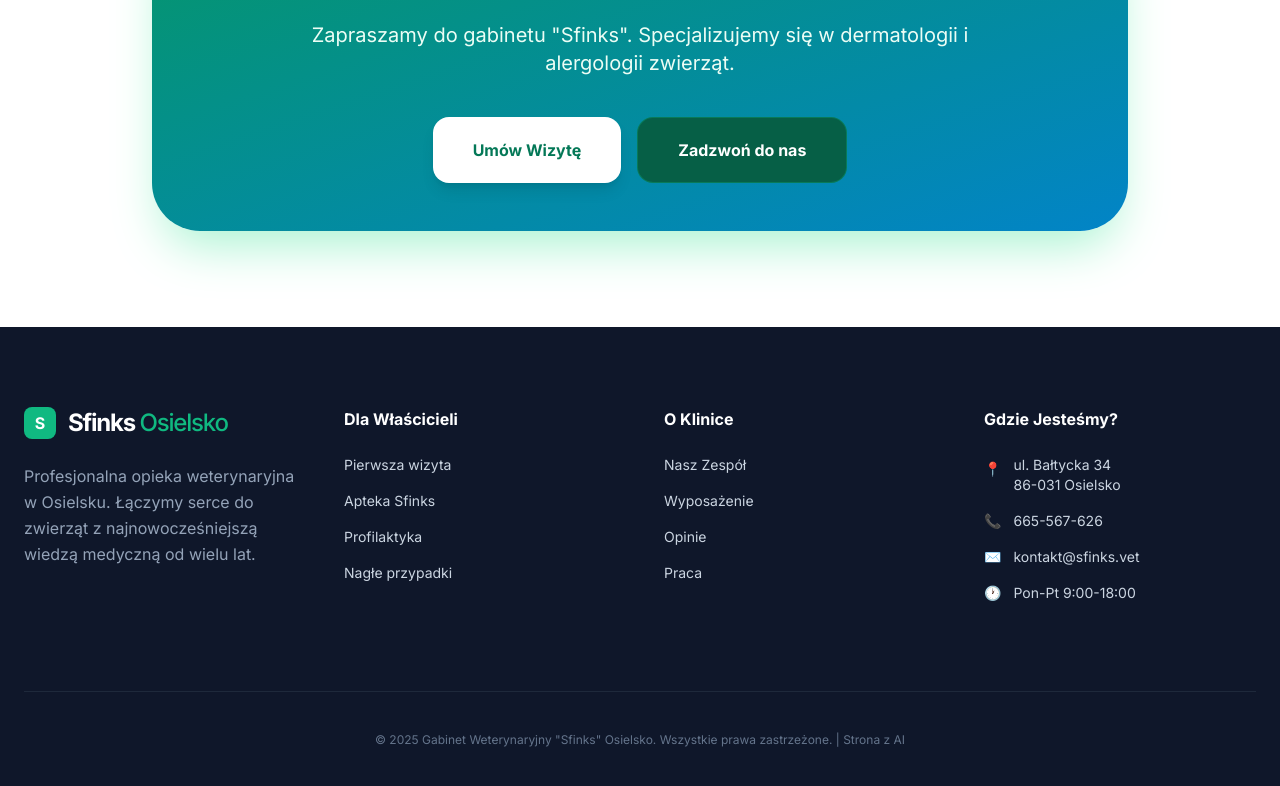
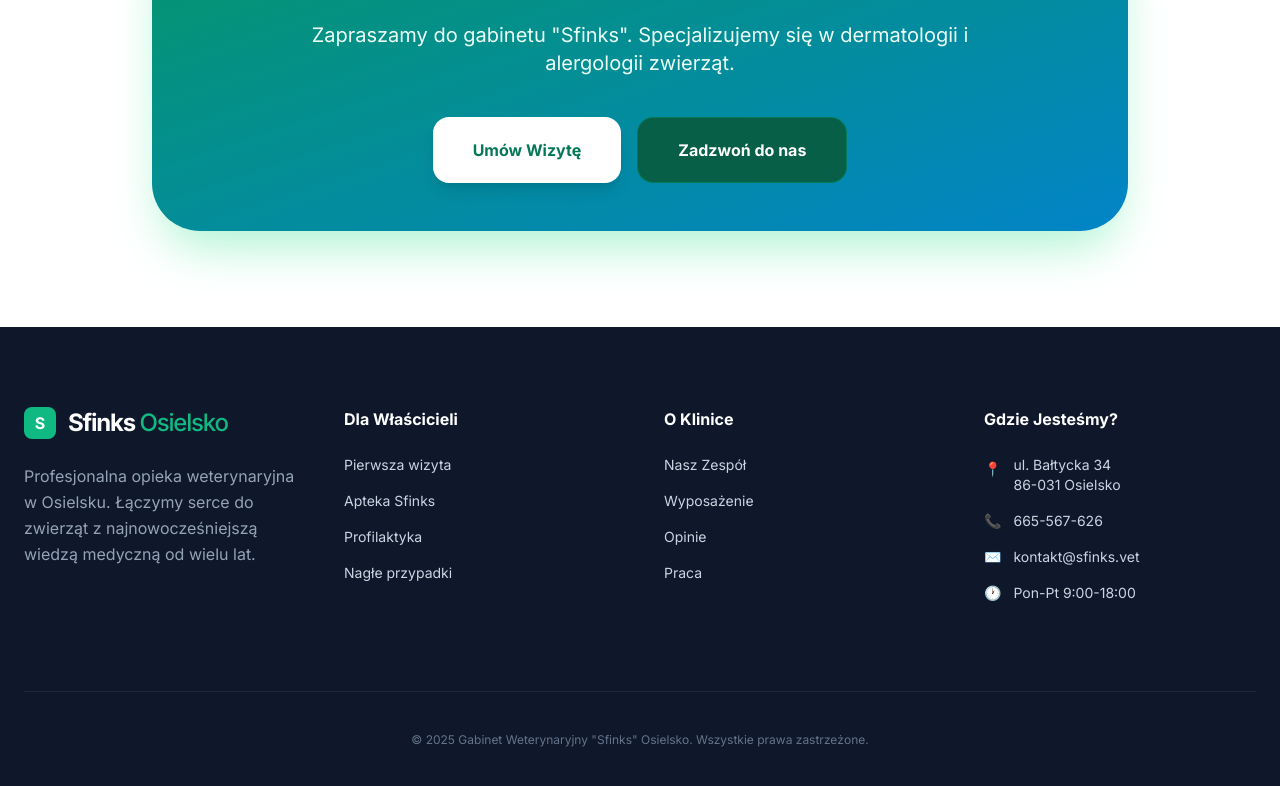
Before and after one commit to Cezet62/sfinks-vet, a React (Vite) app: page / in a window 1280 px wide. Shown: the part 4606-5392 px from the top of the page. Built offline with nearby package versions, Linux system fonts and the light colour scheme.

Commit message:
Usunieto tekst testowy ze stopki

```diff
--- a/components/Footer.tsx
+++ b/components/Footer.tsx
@@ -57,7 +57,7 @@ const Footer: React.FC = () => {
         </div>
 
         <div className="pt-10 border-t border-slate-800 text-center text-xs text-slate-500">
-          <p>© 2025 Gabinet Weterynaryjny "Sfinks" Osielsko. Wszystkie prawa zastrzeżone. | Strona z AI</p>
+          <p>© 2025 Gabinet Weterynaryjny "Sfinks" Osielsko. Wszystkie prawa zastrzeżone.</p>
         </div>
       </div>
     </footer>
```
